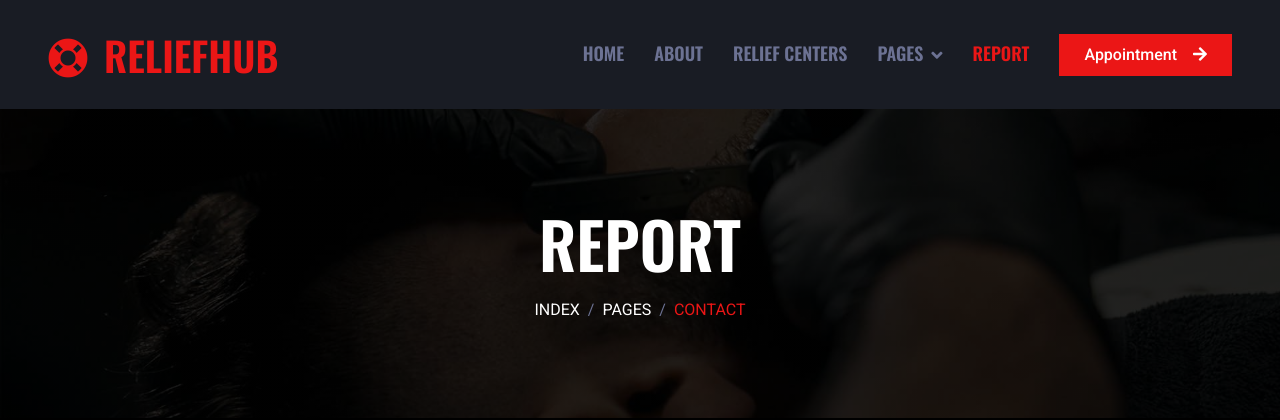
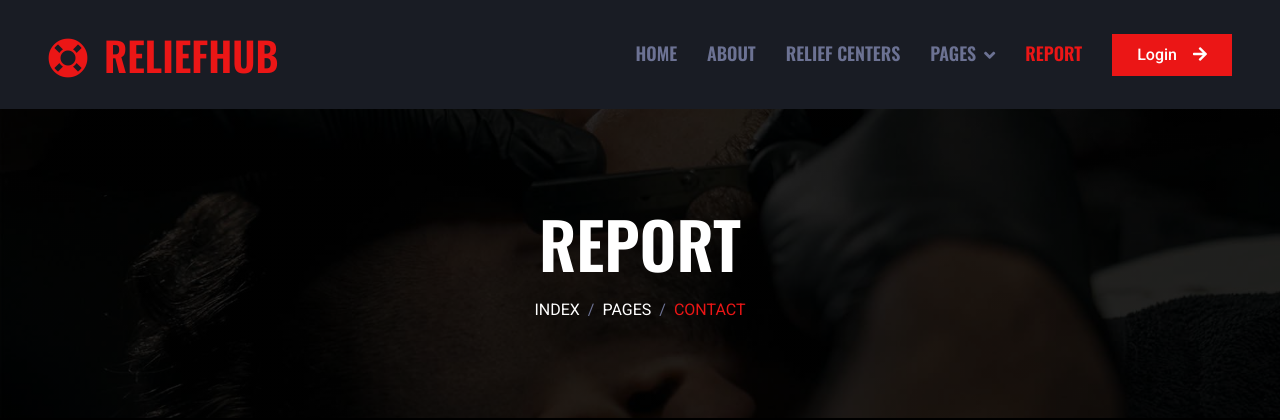
Before and after one commit to CodedRichy/Disaster-Relief-Supply-Chain-Manager, a Django app: page /report in a window 1280 px wide. Shown: the top 420 px of the page. Run offline with Django 5.2, Linux system fonts and the light colour scheme; some libraries are stand-ins or nearby versions.

Commit message:
Update report.html

```diff
--- a/disaster_relief/template/report.html
+++ b/disaster_relief/template/report.html
@@ -67,7 +67,7 @@
                 </div>
                 <a href="report" class="nav-item nav-link active">Report</a>
             </div>
-            <a href="" class="btn btn-primary rounded-0 py-2 px-lg-4 d-none d-lg-block">Appointment<i class="fa fa-arrow-right ms-3"></i></a>
+            <a href="" class="btn btn-primary rounded-0 py-2 px-lg-4 d-none d-lg-block">Login<i class="fa fa-arrow-right ms-3"></i></a>
         </div>
     </nav>
     <!-- Navbar End -->
```
